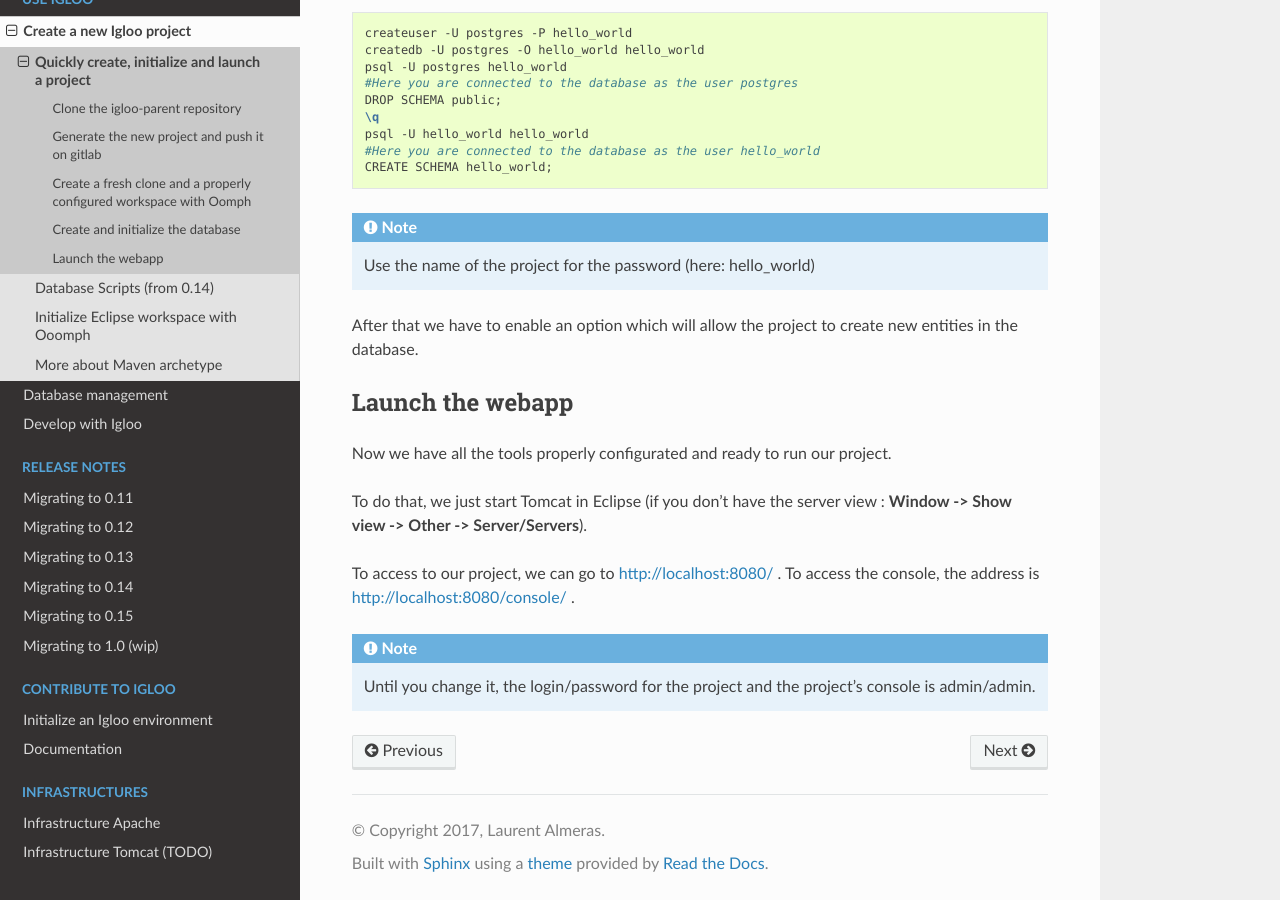
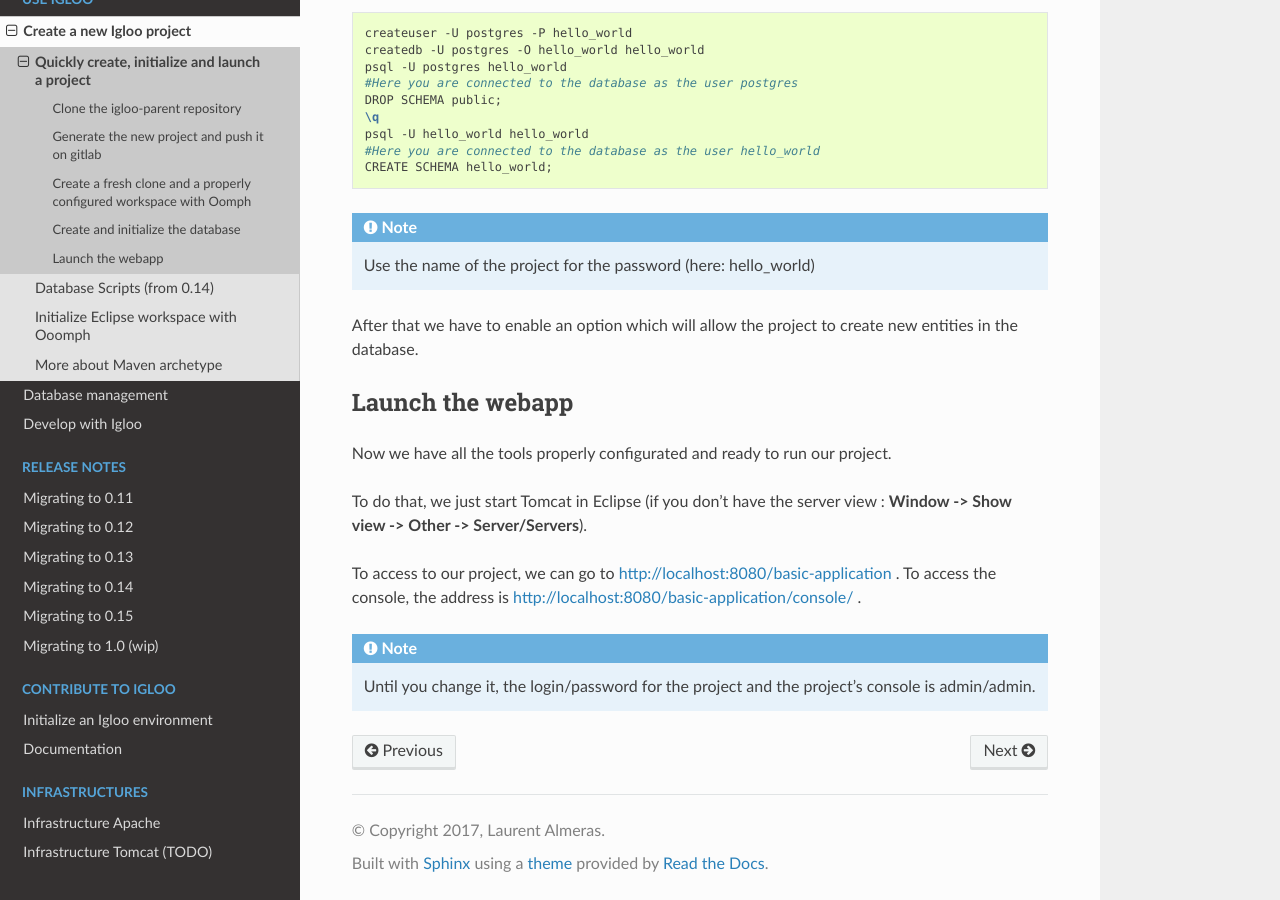
Before and after one commit to igloo-project/igloo-doc, a Sphinx documentation site: the page built from source/usage/bootstrap/create-initialize-project-workflow.rst, in a window 1280 px wide and 900 px high, scrolled down 2319 px. Built offline with Sphinx 7.4.7 and the Read the Docs theme 2.0.0, drawn with Linux system fonts in a browser that asks for light colours; some of the changed lines change nothing that is shown.

Commit message:
fix default application url (in initialization steps)

```diff
--- a/source/usage/bootstrap/create-initialize-project-workflow.rst
+++ b/source/usage/bootstrap/create-initialize-project-workflow.rst
@@ -133,7 +133,7 @@ Now we have all the tools properly configurated and ready to run our project.
 
 To do that, we just start Tomcat in Eclipse (if you don't have the server view : **Window -> Show view -> Other -> Server/Servers**).
 
-To access to our project, we can go to http://localhost:8080/ .
-To access the console, the address is http://localhost:8080/console/ .
+To access to our project, we can go to http://localhost:8080/basic-application .
+To access the console, the address is http://localhost:8080/basic-application/console/ .
 
 .. note:: Until you change it, the login/password for the project and the project's console is admin/admin.
```
